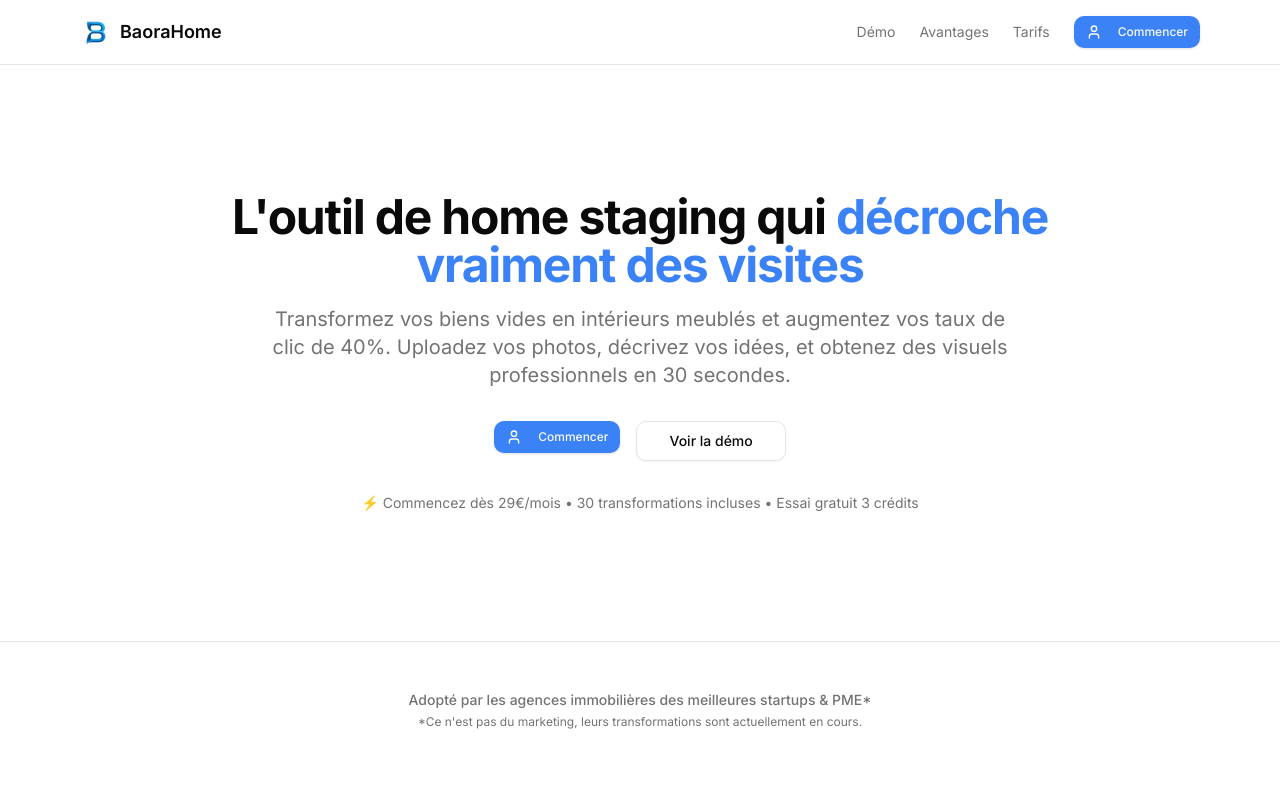
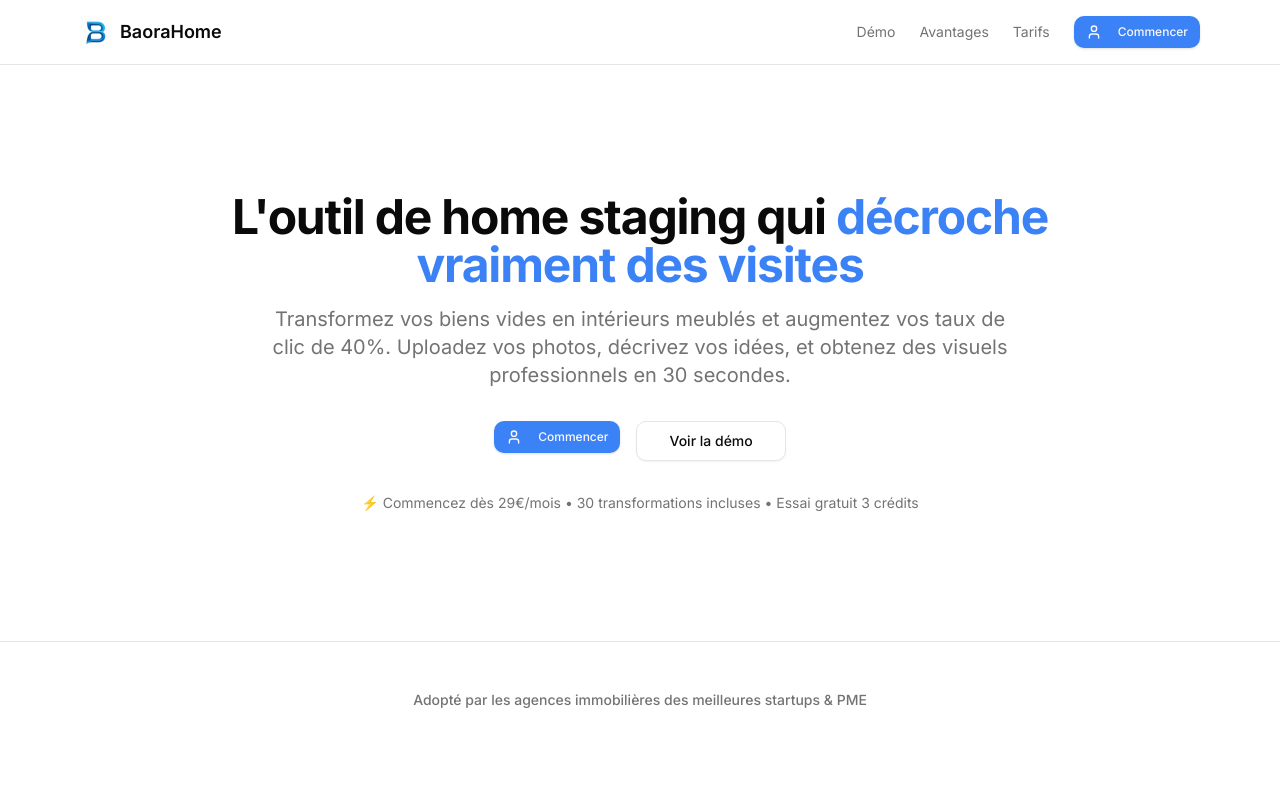
Before and after one commit to Jimmycode06/brandsnap.home, a Next.js app: page / in a window 1280 px wide. Shown: the top 788 px of the page. Built offline with nearby package versions, Linux system fonts and the light colour scheme; no server answers.

Commit message:
Suppression note marketing du carousel de logos

```diff
--- a/app/(marketing)/page.tsx
+++ b/app/(marketing)/page.tsx
@@ -87,10 +87,7 @@ export default function HomeStagingLandingPage() {
         <div className="container max-w-6xl mx-auto px-4">
           <div className="text-center mb-8">
             <p className="text-sm text-muted-foreground font-medium">
-              Adopté par les agences immobilières des meilleures startups & PME*
-            </p>
-            <p className="text-xs text-muted-foreground mt-1">
-              *Ce n'est pas du marketing, leurs transformations sont actuellement en cours.
+              Adopté par les agences immobilières des meilleures startups & PME
             </p>
           </div>
           <LogosCarousel
```
